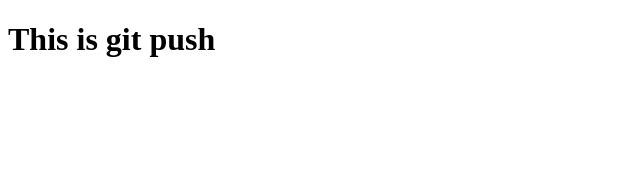
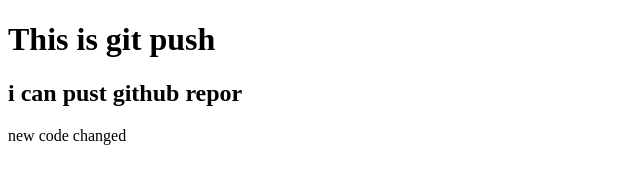
Before and after one commit to saruarnazmul/my-second-repo-start, a plain HTML site: page index.html in a window 1280 px wide. Shown: the whole page, without its empty margins (0-640 px from the left). Drawn offline with Linux system fonts and the light colour scheme.

Commit message:
changes new code add some new  tagline

```diff
--- a/index.html
+++ b/index.html
@@ -10,6 +10,8 @@
 
 <body>
     <h1>This is git push</h1>
+    <h2>i can pust github repor</h2>
+    <p>new code changed</p>
 </body>
 
 </html>
```
